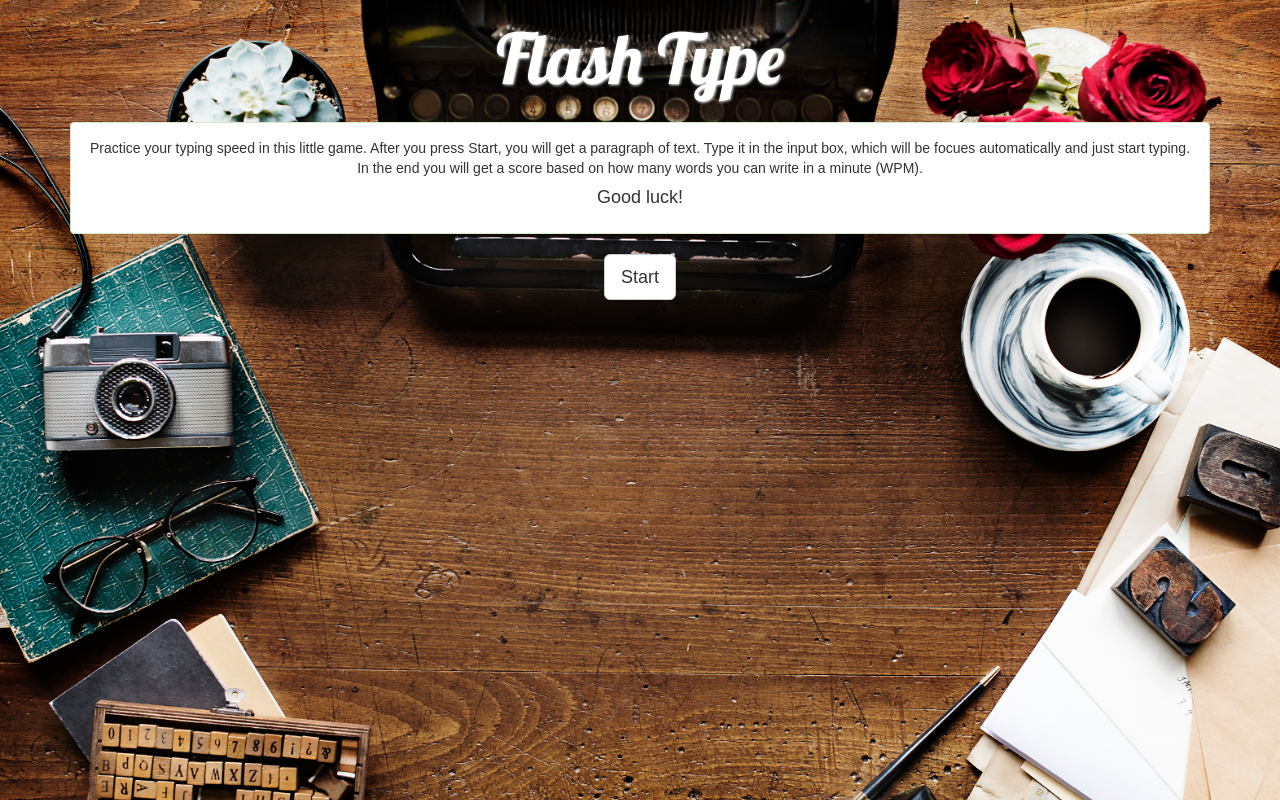
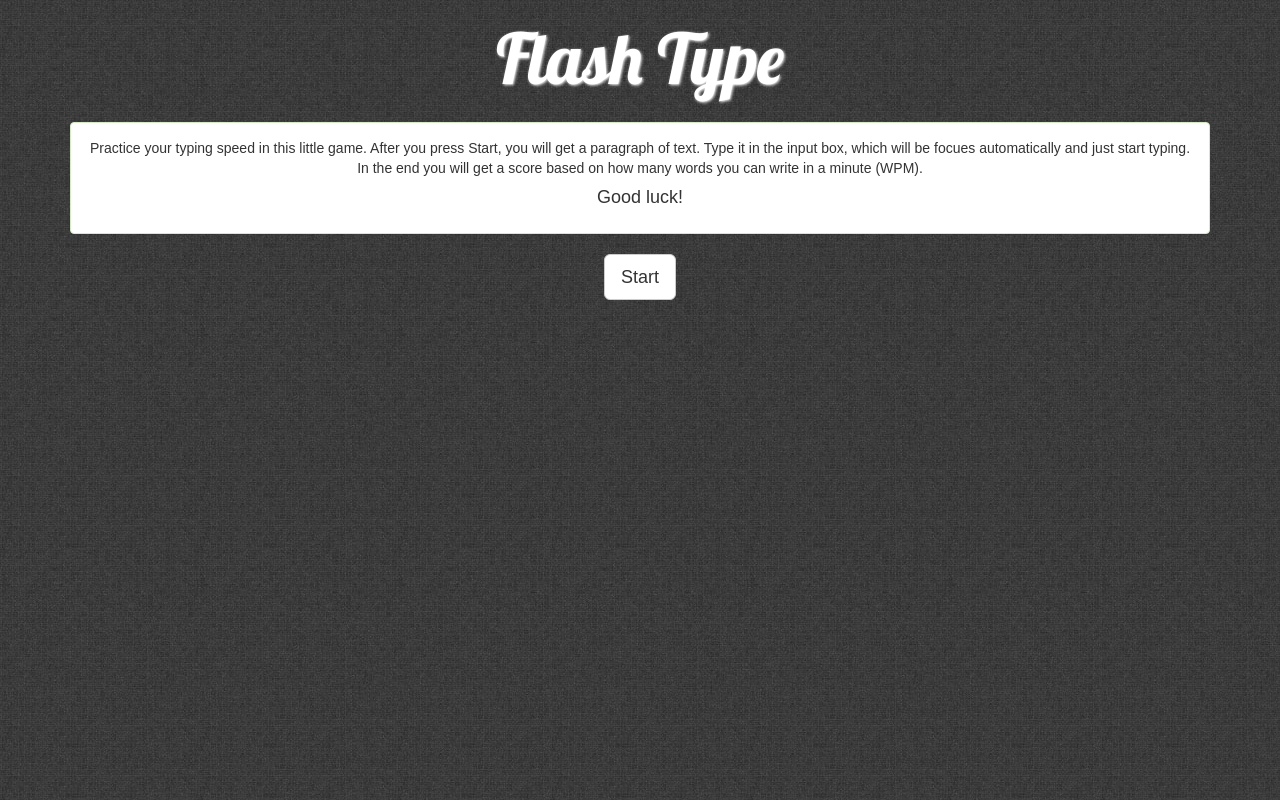
Before and after one commit to EddieBrunstedt/Flash-Type, a React (Create React App) app: page / in a window 1280 px wide. Built offline with nearby package versions, Linux system fonts and the light colour scheme.

Commit message:
updated background to small repeating pattern

```diff
--- a/src/App.css
+++ b/src/App.css
@@ -3,8 +3,8 @@
 }
 
 body {
-    background-image: url("/img/background.jpg");
-    background-size: cover;
+    background-image: url("/img/backgroundPattern.jpg");
+    background-repeat: repeat;
 }
 
 .flashtype-heading {
```
Also changed, not shown: public/img/background.jpg (deleted), public/img/backgroundPattern.jpg (added).
